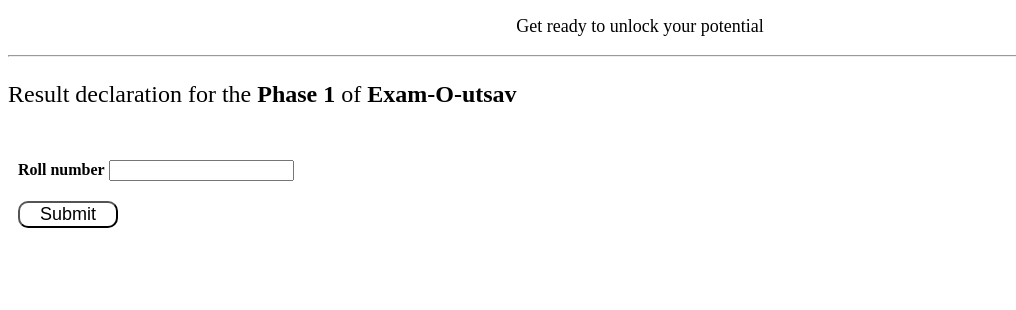
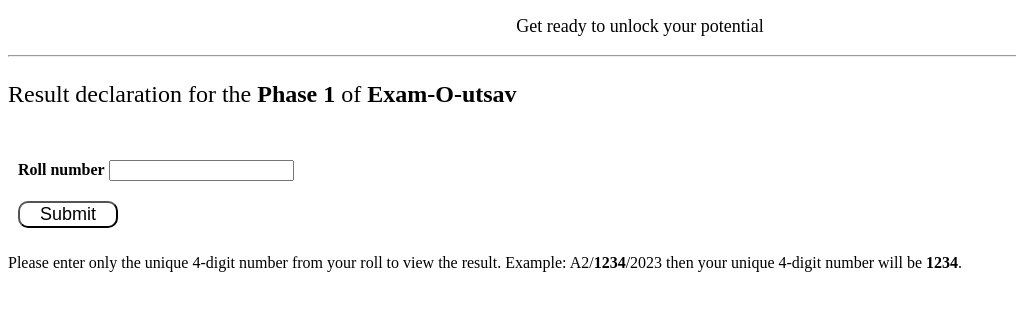
Before and after one commit to Nik-09/test-series-result, a plain HTML site: page index.html in a window 1280 px wide. Shown: the part 54-364 px from the top of the page, without its empty margins (0-1016 px from the left). Drawn offline with Linux system fonts and the light colour scheme.

Commit message:
Updates info

```diff
--- a/index.html
+++ b/index.html
@@ -88,6 +88,10 @@
         <div id="errorMsg">
             Sorry no record present for this roll number.
         </div>
+        <p>
+            Please enter only the unique 4-digit number from your roll to view the result.
+            Example: A2/<strong>1234</strong>/2023 then your unique 4-digit number will be <strong>1234</strong>.
+        </p>
         <script src="./index.js"></script>
     </body>
 </html>
```
